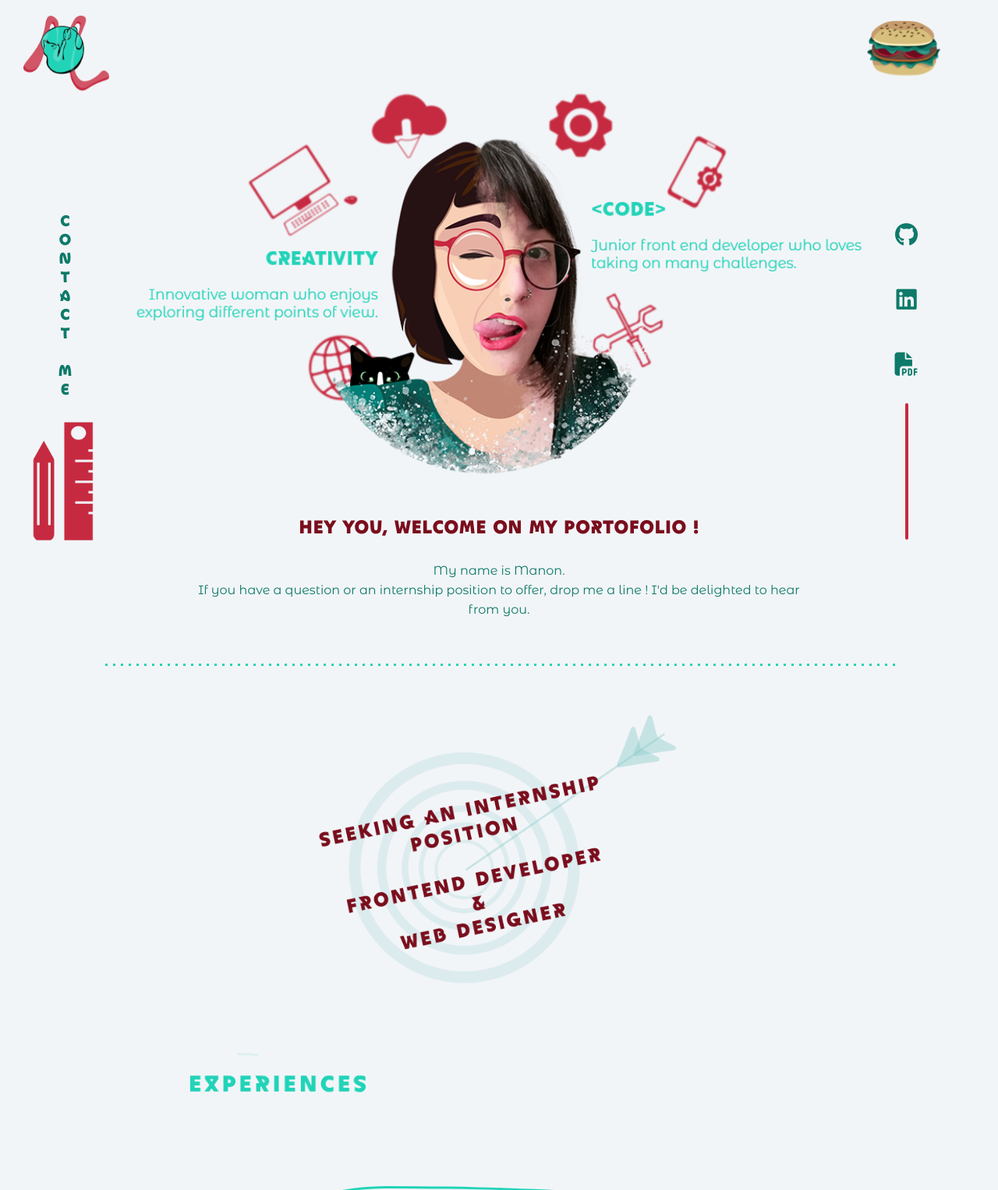
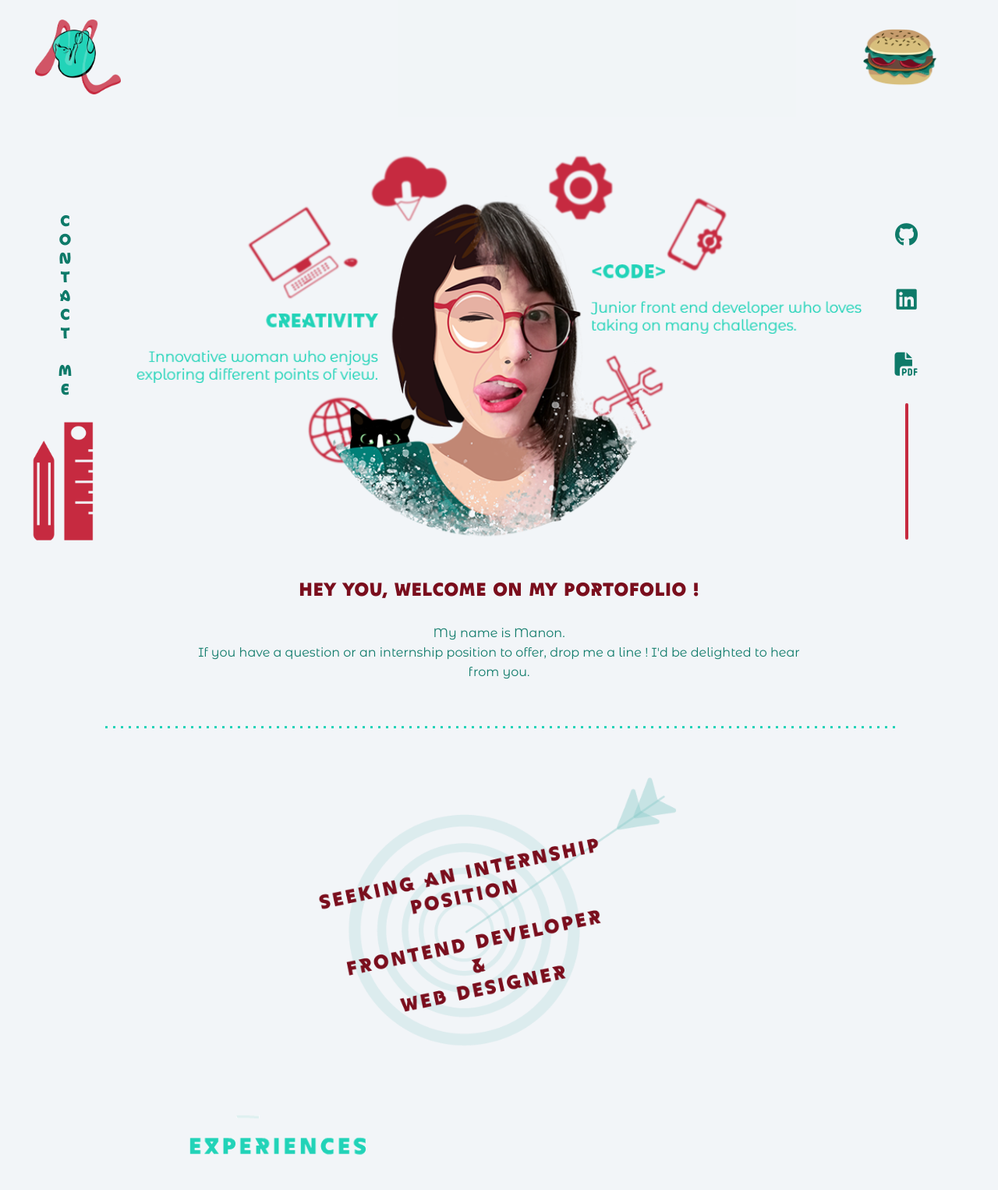
Before and after one commit to manonlespes/MyWebsite, a PHP site: page / in a window 1280 px wide. Shown: the top 1526 px of the page at 78% size. Run offline with PHP 8.4, Linux system fonts and the light colour scheme; some libraries are stand-ins or nearby versions.

Commit message:
menu fixed

```diff
--- a/public/js/menu.js
+++ b/public/js/menu.js
@@ -1,4 +1,6 @@
 'use strict';
+
+
 
 /*----------------------------- MENU HAMBURGER -----------------------------*/
 
--- a/public/sass/style.scss
+++ b/public/sass/style.scss
@@ -105,15 +105,36 @@ html {
 
 /* design Menu */
 
+.permanent_nav {
+    display: flex;
+    flex-direction: row nowrap;
+    justify-content: space-between;
+    align-items: center;
+    height: 90px;
+    width: 100vw;
+    position: sticky;
+    top: 0;
+    z-index: 6;
+    background-color: rgba(242, 245, 248, 0.8);
+
+    .logo {
+        margin-left: 25px;
+        cursor: pointer;
+        a {
+            img {
+                width: 60px;
+            }
+        }
+    }
+
     #menu_hamburger {
-    position: fixed;
-    z-index: 2;
-    top: 15px;
-    right: 20px;
+        position: relative;
+        margin-right: 25px;
         cursor: pointer;
 
         img {
             width: 40px;
+        }
     }
 }
 
@@ -197,27 +218,13 @@ html {
 
 /* design Intro */
 
-.logo {
-    a {
-        position: fixed;
-        z-index: 9999999999;
-        top: 15px;
-        left: 20px;
-        cursor: pointer;
-
-        img {
-            width: 60px;
-        }
-    }
-}
-
 .introduction {
     display: flex;
     margin: auto;
     justify-content: center;
     flex-flow: column nowrap;
     width: 80vw;
-    margin-top: 100px;
+    margin-top: 30px;
     padding-bottom: 5px;
     background-image: linear-gradient(to right, $skyblue 30%, rgba(255, 255, 255, 0) 10%);
     background-position: bottom;
@@ -612,7 +619,7 @@ html {
 
         .gauge {
             position: relative;
-            top:25%;
+            top: 25%;
             width: 10%;
             bottom: 0;
             display: flex;
@@ -649,7 +656,6 @@ html {
                 display: none;
                 overflow: hidden;
             }
-
         }
     }
 }
@@ -863,12 +869,24 @@ footer {
 /*******************Responsive Tablet */
 @media #{$tablet} {
     /* design Menu */
+
+    .permanent_nav {
+        height:150px;
+
+        .logo {
+            margin-left: 40px;
+            a {
+                img {
+                    width: 110px;
+                }
+            }
+        }
+
         #menu_hamburger {
             width: 100px;
-        top: 25px;
-
             img {
                 width: 90px;
+            }
         }
     }
 
@@ -892,16 +910,6 @@ footer {
     }
 
     /* design Intro */
-    .logo {
-        a {
-            left: 30px;
-            top: 20px;
-
-            img {
-                width: 110px;
-            }
-        }
-    }
 
     .introduction {
         .images_intro {
@@ -1251,10 +1259,18 @@ footer {
 /***********************Responsive Desktop */
 @media #{$desktop} {
     /* design menu */
+
+    .permanent_nav {
+
+        .logo{
+            margin-left: 45px;
+        }
+
         #menu_hamburger {
             width: 150px;
             img {
                 width: 100px;
+            }
         }
     }
 
@@ -1465,7 +1481,7 @@ footer {
                 height: 280px;
                 top: 46px;
 
-                .gaugeBody{
+                .gaugeBody {
                     right: 20px;
                 }
             }
--- a/view/menu/menu.php
+++ b/view/menu/menu.php
@@ -14,6 +14,13 @@
     </ul>
 </nav>
 
-<div id="menu_hamburger">
-    <img src="public/images/hamburger.png" title="Love veggie burgers" alt="menu_hamburger"><!-- Do you also love eating vegetarian foods ? Hire me then, we will code and share foods! -->
-</div>
+<nav class="permanent_nav">
+
+    <div class="logo">
+        <a href="#"><img src="public/images/Logo.png" title="My Logo" alt="Logo"></a>
+    </div>
+
+    <div id="menu_hamburger">
+        <img src="public/images/hamburger.png" title="Love veggie burgers" alt="menu_hamburger"><!-- Do you also love eating vegetarian foods ? Hire me then, we will code and share foods! -->
+    </div>
+</nav>
--- a/view/page/myCV.php
+++ b/view/page/myCV.php
@@ -1,9 +1,5 @@
-<div class="logo">
-    <a href="#"><img src="public/images/Logo.png" title="My Logo" alt="Logo"></a>
-</div>
 
 <!-- TODO check all the titles of the images -->
-<!-- TODO review the header/menu fixed -->
 
 <section class="introduction">
     <div class="images_intro">
```
Also changed, not shown: public/sass/style.css, 1 other file. Lines whose indentation alone changed are shown as unchanged.
